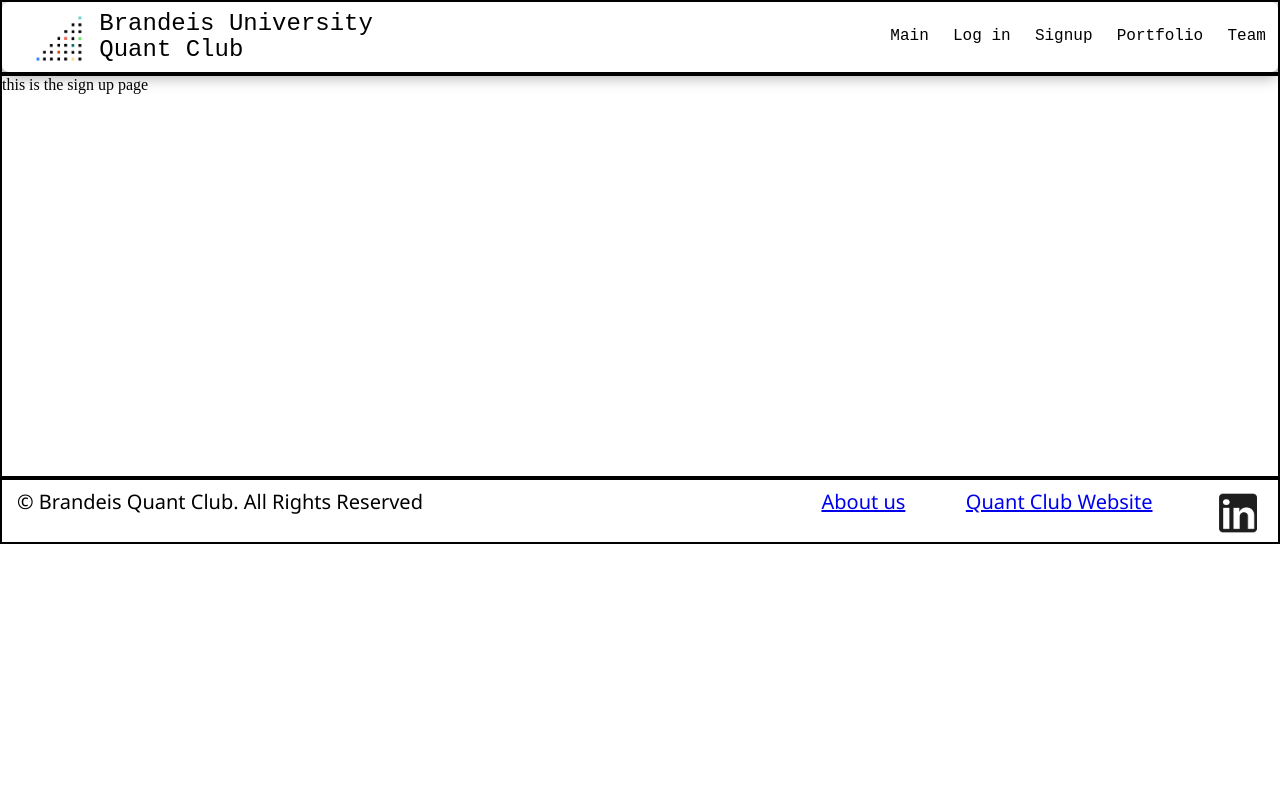
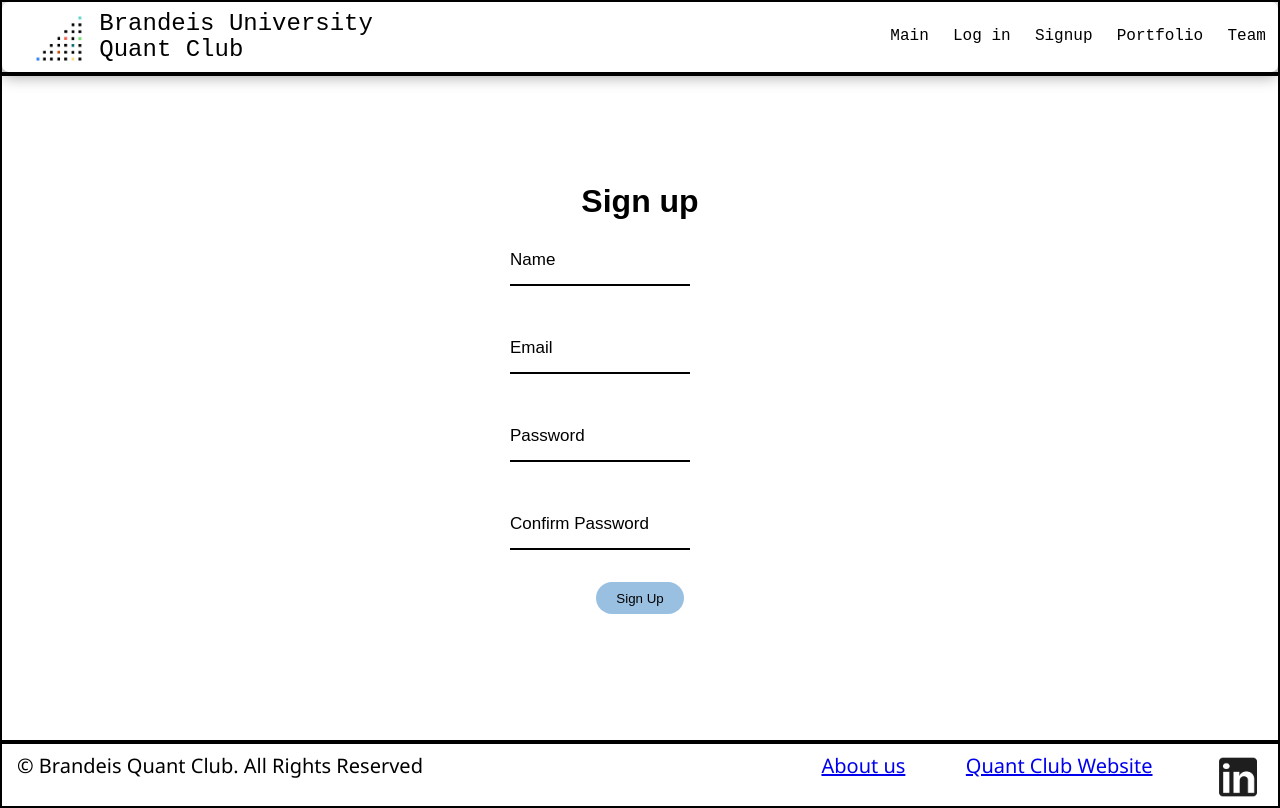
Before and after one commit to ArcherHeffern/ImpliedVolatilityIndex, a SvelteKit app: page /signup in a window 1280 px wide. Built offline with nearby package versions, Linux system fonts and the light colour scheme; a web font is replaced by a local one.

Commit message:
added code in the sign up page

```diff
--- a/src/routes/login/+page.svelte
+++ b/src/routes/login/+page.svelte
@@ -15,6 +15,7 @@
     }
 
 </script>
+
 {#if !signin}
 
         <!-- add a form tag -->
--- a/src/routes/signup/+page.svelte
+++ b/src/routes/signup/+page.svelte
@@ -1 +1,379 @@
-this is the sign up page
+
+
+
+
+
+
+<form action="form">
+    <div class="card2">
+        <div class="back">
+            <div class="signup">
+                <h1>Sign up</h1>
+            </div>
+            <div class="name">
+                <input required="" placeholder="Name" class="name_field" type="input">
+                <label class="form2__label" for="name">Name</label>
+            </div>
+
+            <div class="new_email">
+                <input required="" placeholder="Username" class="email_field" type="input">
+                <label class="email2_label" for="Email">Email</label>
+            </div>
+
+            <div class="enterpassword">
+                <input required="" placeholder="Password" class="new_password__field" type="password">
+                <label class="New_password__label" for="name">Password</label>
+            </div>
+
+            <div class="confirmpassword">
+                <input required="" placeholder="confirm_Password" class="confirm_password__field" type="password">
+                <label class="confirm_password__label" for="name">Confirm Password</label>
+            </div>
+            <div class="signupbuttondiv">
+                <div class="signupbutton">
+                    <button>
+                        Sign Up
+                    </button>
+                </div>
+            </div>
+        </div>
+    </div>
+</form>
+
+
+<style>
+    * {
+    padding: 0;
+    margin: 0;
+    font-family: 'Gothic A1', sans-serif;
+    font-family: 'Hind', sans-serif;
+    font-family: 'Nosifer', cursive;
+    font-family: 'Press Start 2P', cursive;
+    font-family: 'Raleway', sans-serif;
+}
+
+
+.card2 {
+    height: 83vh;
+    display: flex;
+}
+
+.back {
+    width: 300px;
+    height: 450px;
+    margin: auto;
+    border-radius: 20px;
+    background: #ffffff;
+}
+
+.signup {
+    text-align: center;
+}
+
+/* start of the name input */
+.name {
+    position: relative;
+    padding: 20px 0 0;
+    margin: 20px 0 2rem 20px;
+    margin-top: 10px;
+    width: 180%;
+    max-width: 180px;
+}
+
+.name_field {
+    font-family: inherit;
+    width: 100%;
+    border: none;
+    border-bottom: 2px solid #000000;
+    outline: 0;
+    font-size: 17px;
+    color: rgb(0, 0, 0);
+    padding: 7px 0;
+    background: transparent;
+    transition: border-color 0.2s;
+}
+
+.name_field::placeholder {
+    color: transparent;
+}
+
+.name_field:placeholder-shown~.form2__label {
+    font-size: 17px;
+    cursor: text;
+    top: 20px;
+}
+
+.form2__label {
+    position: absolute;
+    top: 0;
+    display: block;
+    transition: 0.2s;
+    font-size: 17px;
+    color: #000000;
+    pointer-events: none;
+}
+
+.name_field:focus {
+    padding-bottom: 6px;
+    font-weight: 700;
+    border-width: 3px;
+    border-image: linear-gradient(to right, #116399, #38caef);
+    border-image-slice: 1;
+}
+
+.name_field:focus~.form2__label {
+    position: absolute;
+    top: 0;
+    display: block;
+    transition: 0.2s;
+    font-size: 17px;
+    color: #38caef;
+    font-weight: 700;
+}
+
+/* reset input */
+.name_field:required,
+.name_field:invalid {
+    box-shadow: none;
+}
+
+/* end of tthe name input */
+
+/* start of email input */
+
+.new_email {
+    position: relative;
+    padding: 20px 0 0;
+    margin: 20px 0 2rem 20px;
+    margin-top: 10px;
+    width: 180%;
+    max-width: 180px;
+}
+
+.email_field {
+    font-family: inherit;
+    width: 100%;
+    border: none;
+    border-bottom: 2px solid #000000;
+    outline: 0;
+    font-size: 17px;
+    color: rgb(0, 0, 0);
+    padding: 7px 0;
+    background: transparent;
+    transition: border-color 0.2s;
+}
+
+.email_field::placeholder {
+    color: transparent;
+}
+
+.email_field:placeholder-shown~.email2_label {
+    font-size: 17px;
+    cursor: text;
+    top: 20px;
+}
+
+.email2_label {
+    position: absolute;
+    top: 0;
+    display: block;
+    transition: 0.2s;
+    font-size: 17px;
+    color: #000000;
+    pointer-events: none;
+}
+
+.email_field:focus {
+    padding-bottom: 6px;
+    font-weight: 700;
+    border-width: 3px;
+    border-image: linear-gradient(to right, #116399, #38caef);
+    border-image-slice: 1;
+}
+
+.email_field:focus~.email2_label {
+    position: absolute;
+    top: 0;
+    display: block;
+    transition: 0.2s;
+    font-size: 17px;
+    color: #38caef;
+    font-weight: 700;
+}
+
+/* reset input */
+.email_field:required,
+.email_field:invalid {
+    box-shadow: none;
+}
+
+/* end of Email input */
+
+
+/* start of enter password */
+
+.enterpassword {
+    position: relative;
+    padding: 20px 0 0;
+    margin: 20px 0 2rem 20px;
+    margin-top: 10px;
+    width: 180%;
+    max-width: 180px;
+}
+
+.new_password__field {
+    font-family: inherit;
+    width: 100%;
+    border: none;
+    border-bottom: 2px solid #000000;
+    outline: 0;
+    font-size: 17px;
+    color: rgb(0, 0, 0);
+    padding: 7px 0;
+    background: transparent;
+    transition: border-color 0.2s;
+}
+
+.new_password__field::placeholder {
+    color: transparent;
+}
+
+.new_password__field:placeholder-shown~.New_password__label {
+    font-size: 17px;
+    cursor: text;
+    top: 20px;
+}
+
+.New_password__label {
+    position: absolute;
+    top: 0;
+    display: block;
+    transition: 0.2s;
+    font-size: 17px;
+    color: #000000;
+    pointer-events: none;
+}
+
+.new_password__field:focus {
+    padding-bottom: 6px;
+    font-weight: 700;
+    border-width: 3px;
+    border-image: linear-gradient(to right, #116399, #38caef);
+    border-image-slice: 1;
+}
+
+.new_password__field:focus~.New_password__label {
+    position: absolute;
+    top: 0;
+    display: block;
+    transition: 0.2s;
+    font-size: 17px;
+    color: #38caef;
+    font-weight: 700;
+}
+
+/* reset input */
+.new_password__field:required,
+.new_password__field:invalid {
+    box-shadow: none;
+}
+
+/* end of enter password */
+
+/* the start of confirm password */
+
+.confirmpassword {
+    position: relative;
+    padding: 20px 0 0;
+    margin: 20px 0 2rem 20px;
+    margin-top: 10px;
+    width: 180%;
+    max-width: 180px;
+}
+
+.confirm_password__field {
+    font-family: inherit;
+    width: 100%;
+    border: none;
+    border-bottom: 2px solid #000000;
+    outline: 0;
+    font-size: 17px;
+    color: rgb(0, 0, 0);
+    padding: 7px 0;
+    background: transparent;
+    transition: border-color 0.2s;
+}
+
+.confirm_password__field::placeholder {
+    color: transparent;
+}
+
+.confirm_password__field:placeholder-shown~.confirm_password__label {
+    font-size: 17px;
+    cursor: text;
+    top: 20px;
+}
+
+.confirm_password__label {
+    position: absolute;
+    top: 0;
+    display: block;
+    transition: 0.2s;
+    font-size: 17px;
+    color: #000000;
+    pointer-events: none;
+}
+
+.confirm_password__field:focus {
+    padding-bottom: 6px;
+    font-weight: 700;
+    border-width: 3px;
+    border-image: linear-gradient(to right, #116399, #38caef);
+    border-image-slice: 1;
+}
+
+.confirm_password__field:focus~.confirm_password__label {
+    position: absolute;
+    top: 0;
+    display: block;
+    transition: 0.2s;
+    font-size: 17px;
+    color: #38caef;
+    font-weight: 700;
+}
+
+/* reset input */
+.confirm_password__field:required,
+.confirm_password__field:invalid {
+    box-shadow: none;
+}
+
+/* end of confirm password */
+
+/* start of the start button */
+
+.signupbuttondiv {
+    display: flex;
+    justify-content: center;
+}
+
+.signupbutton button {
+    width: 5.5rem;
+    height: 2rem;
+    background-color: rgb(154, 192, 225);
+    border-radius: 3rem;
+    border: none;
+}
+
+.signupbutton button:hover {
+    background-color: #9cceef;
+    box-shadow: 0 0 20px #6fc5ff50;
+}
+
+.signupbutton button:active {
+    background-color: #3d94cf;
+    transition: all 0.25s;
+    -webkit-transition: all 0.25s;
+    box-shadow: none;
+}
+</style>
```
